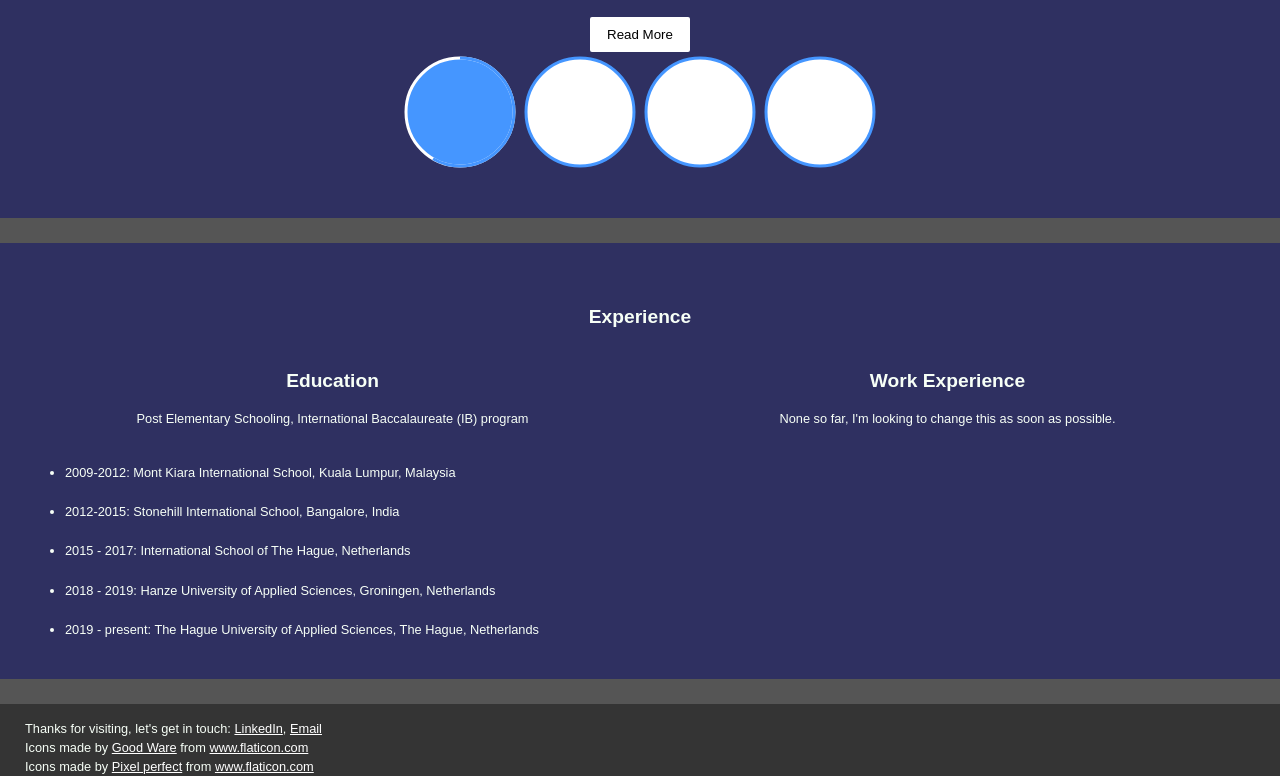
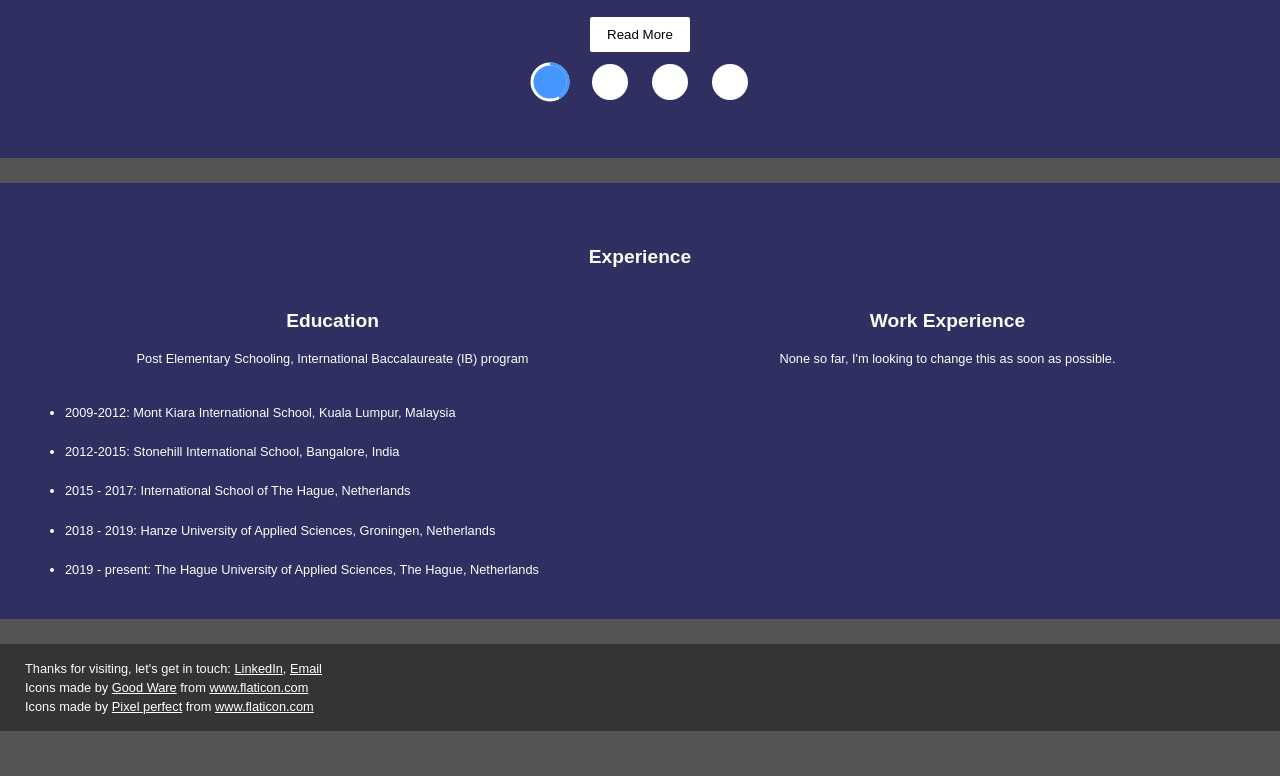
Before and after one commit to pedrokrieckaert/web-portfolio, a React app: page / in a window 1280 px wide. Shown: the part 1086-1862 px from the top of the page. After the commit the page ends 1817 px from the top, so only its background shows below. Built offline with nearby package versions, Linux system fonts and the light colour scheme.

Commit message:
Switched bullet animation timer
Previously the bullet border animation timer was a 10 millisecond native interval timer. This isn't optimal so I've switched it to requestAnimationFrame(), haven't been able to test it on lower frame rates.

```diff
--- a/src/index.css
+++ b/src/index.css
@@ -38,6 +38,7 @@ p, li, a{
   text-align: center;
   text-decoration: none;
   padding: 10px 15px;
+  cursor: pointer;
 
   -webkit-transition-duration: 0.4s; /* Safari */
   transition-duration: 0.4s;
@@ -79,11 +80,11 @@ code {
 /* Footer styles------------------------------------*/
 footer{
   background-color: #343434;
+  padding: 15px 0 15px 25px
 }
 
 footer p{
   margin: 0;
-  padding: 15px 0 0 25px;
 }
 
 footer a{
--- a/src/reactComponents/globalComponents/mediaComp.css
+++ b/src/reactComponents/globalComponents/mediaComp.css
@@ -11,6 +11,7 @@
 .mediaComp-container{
     position: relative;
     width: 100%;
+    cursor: pointer;
 }
 
 .mediaComp-overlay{
@@ -33,4 +34,9 @@
     -webkit-transform: translate(-50%, -50%);
     -ms-transform: translate(-50%, -50%);
     transform: translate(-50%, -50%);
+    transition-duration: 0.4s;
 }
+
+.mediaComp-container:hover .mediaComp-playBtn{
+    opacity: 0.7;
+}
--- a/src/reactComponents/slideShow/portfolio-slideshow.js
+++ b/src/reactComponents/slideShow/portfolio-slideshow.js
@@ -42,18 +42,34 @@ class Slideshow extends React.Component{
 
 
             var intervalId = setInterval(this.changeSlide, this.state.timerStep);
-            this.setState({intervalStart: (new Date()).getTime()});
-            setInterval(this.timeRemain,10);
             this.setState({intervalId: intervalId});
+            requestAnimationFrame(() =>{
+                this.setState({intervalStart: new Date().getTime()});
+                this.timeRemain();
+            });
     }
 
     componentWillUnmount(){
         clearInterval(this.state.intervalId);
     }
 
-    timeRemain = () => {
-        this.setState({
-            timeRemain: this.state.timerStep - ( (new Date().getTime() - this.state.intervalStart))
+    timeRemain = (timestamp) => {
+        var timestamp = timestamp || new Date().getTime();
+        var duration = this.state.timerStep;
+        var start = this.state.intervalStart;
+        var runtime = timestamp - start;
+        var progress = runtime / duration;
+        progress = Math.min(progress, 1);
+
+        if (runtime < duration){
+            requestAnimationFrame( (timestamp) =>{
+                this.timeRemain(timestamp);
+            });
+        }
+        requestAnimationFrame(() =>{
+            this.setState({
+                timeRemain: duration - ( (new Date().getTime() - start))
+            });
         });
     }
 
--- a/src/reactComponents/slideShow/slide-modal/bull.css
+++ b/src/reactComponents/slideShow/slide-modal/bull.css
@@ -1,12 +1,15 @@
-.nav-bullet{
+  .nav-bullet{
     stroke-width: 3px;
+    cursor: pointer;
+  }
+
+  .nav-bullet:hover {
+    fill: #4596ff;
   }
 
   .inner-bullet{
+    fill: #fff;
     stroke: #fff;
-  }
-
-  .stroke-bullet{
   }
 
   .bull-active .inner-bullet{
@@ -18,7 +21,6 @@
   }
 
   .bull-inactive .inner-bullet{
-    fill: #fff;
     stroke: none;
   }
 
@@ -26,3 +28,7 @@
     stroke: #4596ff;
     stroke-dashoffset: 0;
   }
+
+  .bull-inactive, .bull-active{
+      margin: 10px;
+  }
--- a/src/reactComponents/slideShow/slide-modal/bull.js
+++ b/src/reactComponents/slideShow/slide-modal/bull.js
@@ -5,12 +5,18 @@ class Bull extends React.Component {
     handleClick = () => this.props.onClick(this.props.index);
 
     render(){
-        var offset = (this.props.timeRemain/25);
+        var offset = (this.props.timeRemain/ (10000/134));
+
+        let animCircle;
+
+        if(this.props.isActive){
+            animCircle = <circle className = "stroke-bullet nav-bullet" cx="20" cy="20" r="18" fill="none" stroke="#f77a52" strokeDasharray="134" strokeDashoffset = {20 + offset} transform= "rotate(-90, 20,20)"></circle>
+        }
 
         return(
-            <svg className = {this.props.isActive ? 'bull-active' : 'bull-inactive'} onClick = {this.handleClick} width="120" height="120">
-		        <circle className = "inner-bullet nav-bullet" cx="60" cy="60" r="54" stroke="#e6e6e6" ></circle>
-		        <circle className = "stroke-bullet nav-bullet" cx="60" cy="60" r="54" fill="none" stroke="#f77a52" strokeDasharray="400" strokeDashoffset = {offset + 2.4} transform= "rotate(-90, 60,60)"></circle>
+            <svg className = {this.props.isActive ? 'bull-active' : 'bull-inactive'} onClick = {this.handleClick} width="40" height="40">
+		        <circle className = "inner-bullet nav-bullet" cx="20" cy="20" r="18" stroke="#e6e6e6" ></circle>
+		        {animCircle}
             </svg>
         );
     }
```
